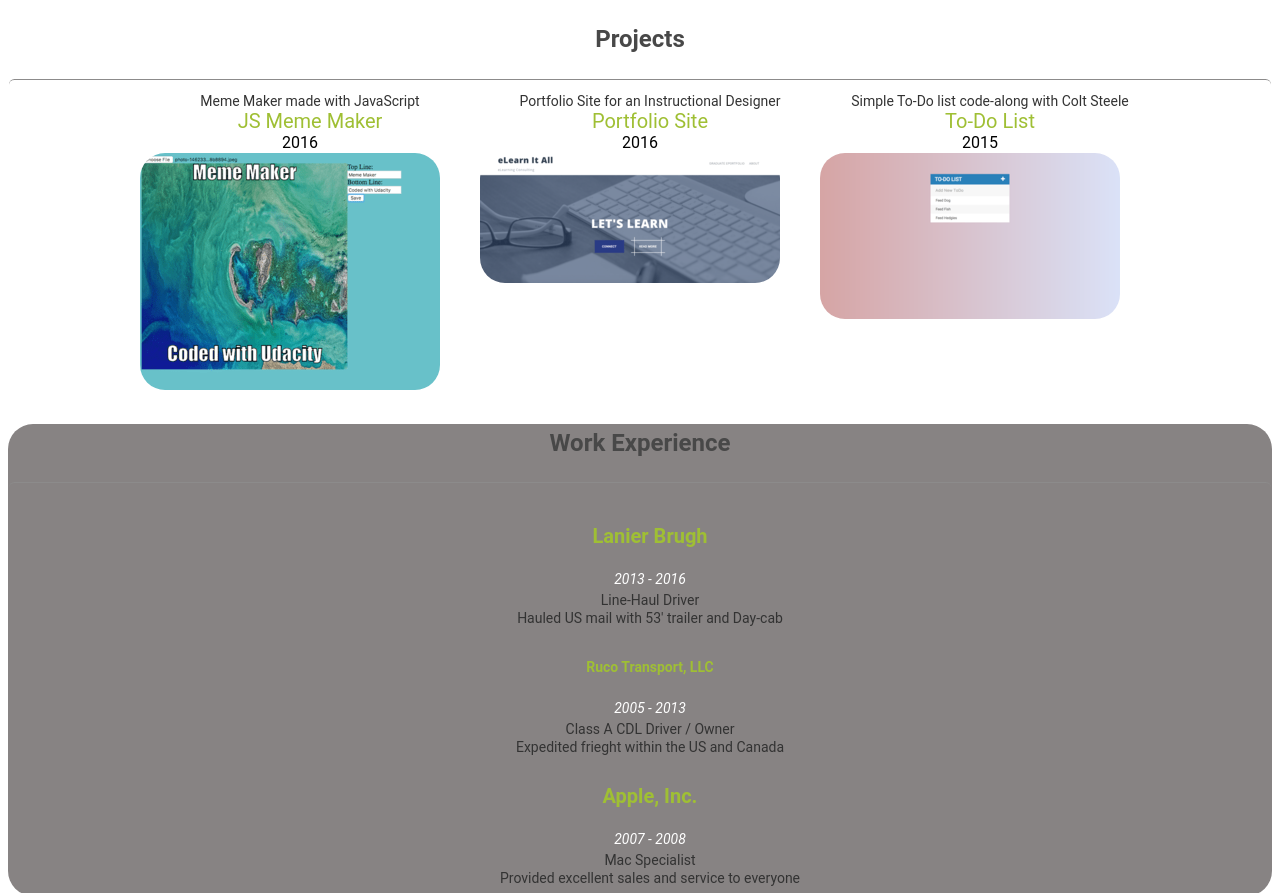
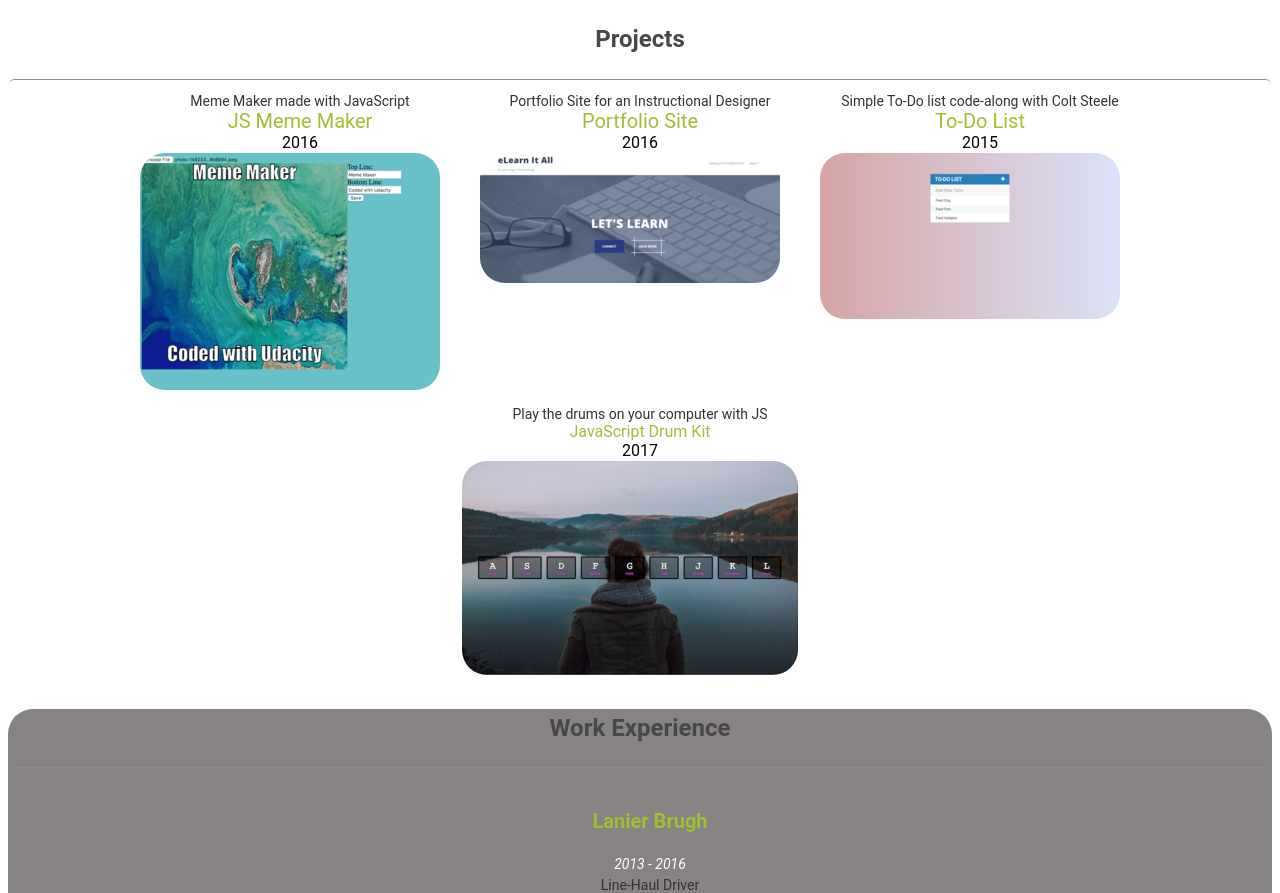
Before and after one commit to cozyartz/cozy2963.github.io, a plain HTML site: page index.html in a window 1280 px wide. Shown: the part 1166-2059 px from the top of the page. Drawn offline with nearby package versions, Linux system fonts and the light colour scheme; some packages are replaced by stand-ins of ours.

Commit message:
Feat: Added a project to the site.
Slight refactor of CSS in addition to the project add.

```diff
--- a/css/style.css
+++ b/css/style.css
@@ -145,6 +145,13 @@ a {
   color: #9fbf34;
   text-decoration: none;
   margin: 20px 0px 0px 20px;
+}
+.project-entry a {
+  margin-left: auto;
+}
+
+.project-entry p{
+  padding-left: 0;
 }
 
 .employer {
--- a/js/revise.js
+++ b/js/revise.js
@@ -97,6 +97,12 @@ var projects = {
         "dates": "2015",
         "description": "Simple To-Do list code-along with Colt Steele",
         "images": ["images/todo.png"]
+    },
+    {
+        "title": "JavaScript Drum Kit",
+        "dates": "2017",
+        "description": "Play the drums on your computer with JS",
+        "images": ["images/drum.png"]
     }]
 };
 
```
Also changed, not shown: images/drum.png (added), 2 other files.
